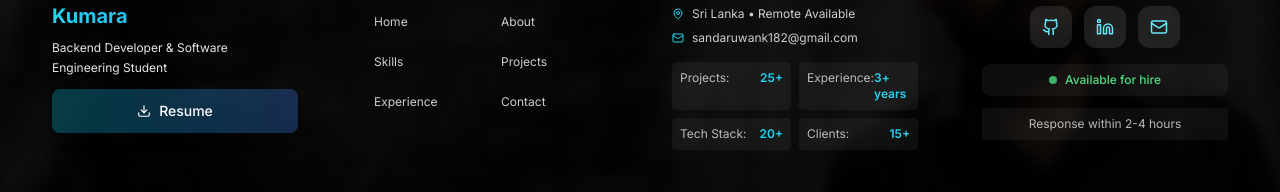
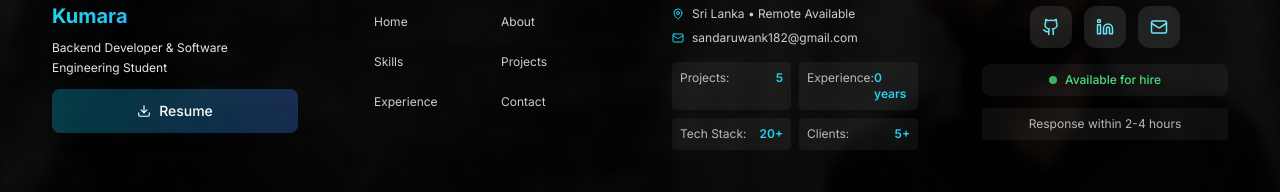
Before and after one commit to SandaruwanK182/MyPortfolio, a React (Vite) app: page / in a window 1280 px wide. Shown: the part 8924-9116 px from the top of the page. Built offline with nearby package versions, Linux system fonts and the light colour scheme.

Commit message:
change footer

```diff
--- a/src/components/Footer.jsx
+++ b/src/components/Footer.jsx
@@ -191,11 +191,11 @@ const Footer = () => {
               <div className="grid grid-cols-2 gap-2 text-xs">
                 <div className="flex justify-between bg-white/5 rounded p-2 backdrop-blur-sm">
                   <span className="text-white/70">Projects:</span>
-                  <span className="text-cyan-400 font-semibold">25+</span>
+                  <span className="text-cyan-400 font-semibold">5</span>
                 </div>
                 <div className="flex justify-between bg-white/5 rounded p-2 backdrop-blur-sm">
                   <span className="text-white/70">Experience:</span>
-                  <span className="text-cyan-400 font-semibold">3+ years</span>
+                  <span className="text-cyan-400 font-semibold">0 years</span>
                 </div>
                 <div className="flex justify-between bg-white/5 rounded p-2 backdrop-blur-sm">
                   <span className="text-white/70">Tech Stack:</span>
@@ -203,7 +203,7 @@ const Footer = () => {
                 </div>
                 <div className="flex justify-between bg-white/5 rounded p-2 backdrop-blur-sm">
                   <span className="text-white/70">Clients:</span>
-                  <span className="text-cyan-400 font-semibold">15+</span>
+                  <span className="text-cyan-400 font-semibold">5+</span>
                 </div>
               </div>
             </div>
@@ -276,7 +276,7 @@ const Footer = () => {
             {/* Transparent Tech Stack */}
             <div className="backdrop-blur-sm rounded-xl px-5 py-3 bg-white/5 hover:bg-white/10 transition-all duration-300">
               <p className="text-white/80 text-xs drop-shadow">
-                <span className="text-cyan-400 font-medium">React</span> •
+                • <span className="text-cyan-400 font-medium">React</span> •
                 <span className="text-cyan-400 font-medium"> Tailwind</span> •
                 <span className="text-cyan-400 font-medium"> Framer Motion</span>
               </p>
```
